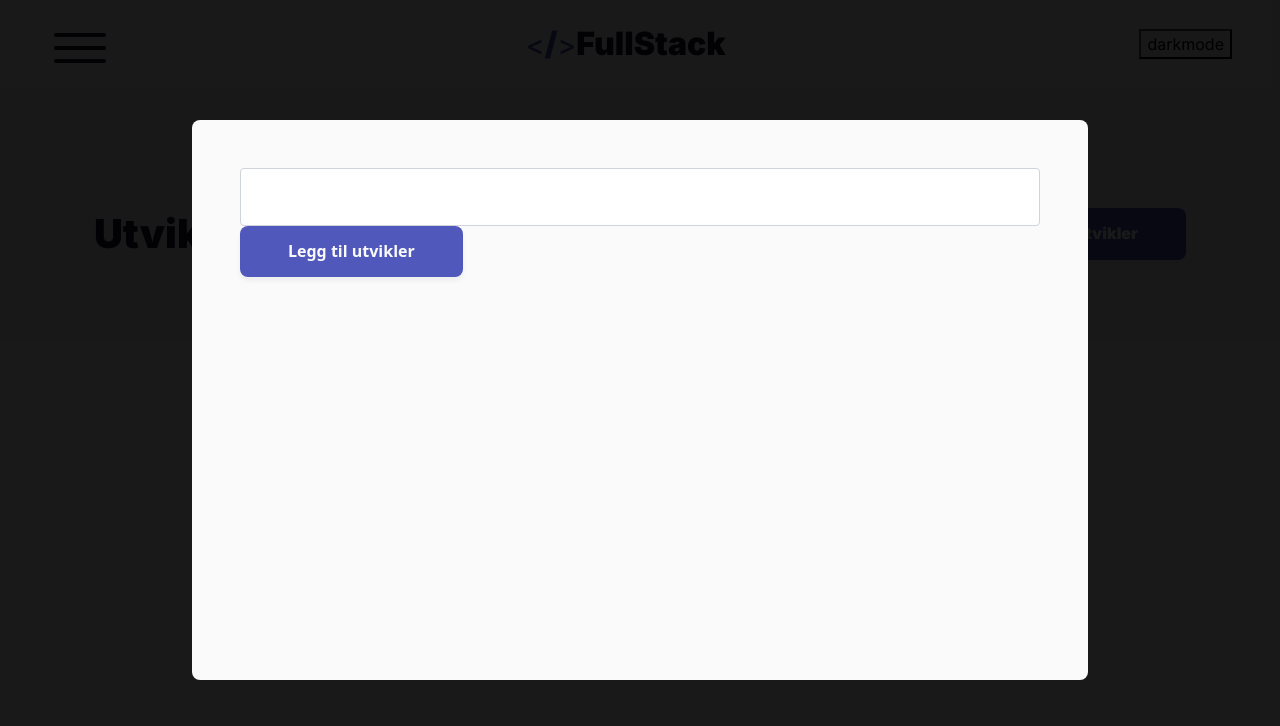
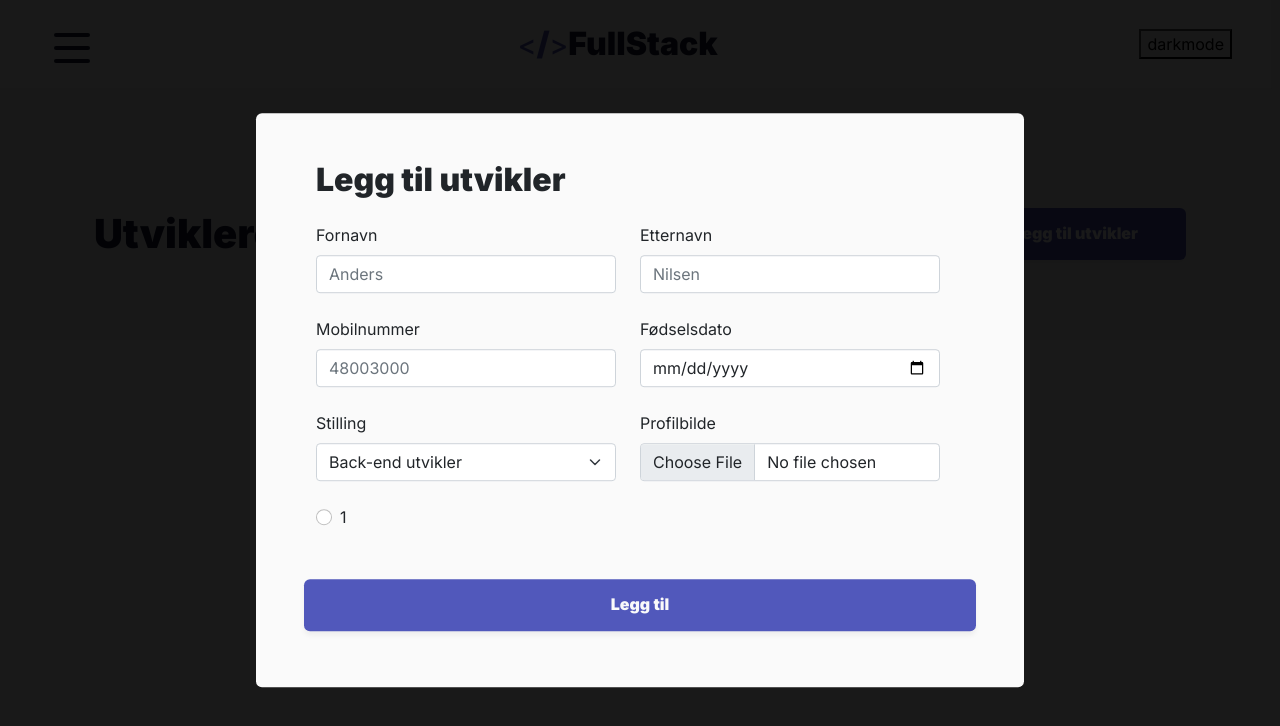
Before and after one commit to sikv007/ds4102-exam-frontend, a Vue app: page /utviklere in a window 1280 px wide. Both pictures are taken after a click on the button "Legg til utvikler". Shown: the top 726 px of the page. Built offline with nearby package versions, Linux system fonts and the light colour scheme; no server answers.

Commit message:
lagt til skjema

```diff
--- a/src/assets/scss/_card.scss
+++ b/src/assets/scss/_card.scss
@@ -6,7 +6,9 @@
   transition: variables.$transition;
   box-shadow: variables.$shadow-small-2;
 
-  a {
+
+
+  .h6 {
     color: variables.$primary;
   }
 
@@ -15,6 +17,7 @@
     width: 8rem;
     height: 8rem;
     border-radius: 50%;
+
     img {
       transition: variables.$transition;
       width: 100%;
--- a/src/assets/scss/_header.scss
+++ b/src/assets/scss/_header.scss
@@ -6,7 +6,7 @@ header {
 
   .hamburger {
     border: 0;
-    width: 4rem;
+    width: 3rem;
     background: none;
     line-height: 0.8;
     cursor: pointer;
--- a/src/assets/scss/_modal.scss
+++ b/src/assets/scss/_modal.scss
@@ -1,8 +1,9 @@
 @use "variables";
 
 .modal {
-  width: 70vw;
-  height: 70vh;
+  width: 60vw;
+  // max-height: 80vh;
+  // overflow: scroll;
   position: fixed;
   top: 50%;
   left: 50%;
--- a/src/assets/scss/_variables.scss
+++ b/src/assets/scss/_variables.scss
@@ -9,8 +9,9 @@ $background-dark-3: #171717;
 $primary: #5158BB;
 $primary-shade: #181A38;
 $primary-tint: #DCDEF1;
+$primary-gradient: linear-gradient(#414696, $primary);
 
-$border-radius: 8px;
+$border-radius: 6px;
 
 $shadow-large: 0px 0px 40px 0 rgba(0, 0, 0, 0.05);
 $shadow-small: 0px 0px 20px 0 rgba(0, 0, 0, 0.05);
--- a/src/assets/scss/main.scss
+++ b/src/assets/scss/main.scss
@@ -24,8 +24,18 @@
 // @import "../../../node_modules/bootstrap/dist/css/bootstrap.min.css";
 @import "../../../node_modules/bootstrap-icons/font/bootstrap-icons.css";
 
+
+body {
+  font-family: "Inter", sans-serif;
+}
+
 a {
   display: inline-block;
+  color: inherit;
+
+  &:hover {
+    color: inherit;
+  }
 }
 
 .nav-link {
@@ -38,7 +48,6 @@ a {
 }
 
 .wrapper {
-  font-family: "Inter", sans-serif;
   background-color: variables.$background-light-1;
   color: variables.$primary-shade;
   // height: 100vh;
--- a/src/components/developers/AddDeveloper.vue
+++ b/src/components/developers/AddDeveloper.vue
@@ -1,6 +1,83 @@
 <template>
-  <form @submit.prevent>
-    <div class="form-floating"><input class="form-control" type="text" /></div>
+  <form @submit.prevent class="p-5">
+    <div class="container">
+      <div class="row">
+        <h2 class="fw-bold mb-4">Legg til utvikler</h2>
+        <div class="row">
+          <div class="col mb-4">
+            <label for="firstName" class="form-label">Fornavn</label>
+            <input
+              class="form-control"
+              type="text"
+              id="firstName"
+              placeholder="Anders"
+            />
+          </div>
+          <div class="col">
+            <label for="lastName" class="form-label">Etternavn</label>
+            <input
+              class="form-control"
+              type="text"
+              id="lastName"
+              placeholder="Nilsen"
+            />
+          </div>
+        </div>
+        <div class="row">
+          <div class="col mb-4">
+            <label for="phone" class="form-label">Mobilnummer</label>
+            <input
+              class="form-control"
+              type="number"
+              id="phone"
+              placeholder="48003000"
+            />
+          </div>
+          <div class="col">
+            <label for="date" class="form-label">Fødselsdato</label>
+            <input
+              class="form-control"
+              type="date"
+              id="date"
+              placeholder="Fødselsdato"
+            />
+          </div>
+        </div>
+        <div class="row">
+          <div class="col">
+            <label for="jobTitle" class="form-label">Stilling</label>
+            <select class="form-select" id="jobTitle">
+              <option value="1">Back-end utvikler</option>
+              <option value="2">Front-end utvikler</option>
+              <option value="5">Full-stack utvikler</option>
+              <option value="3">Interaksjonsdesigner</option>
+              <option value="4">Grafisk Designer</option>
+            </select>
+          </div>
+          <div class="col">
+            <div class="mb-4">
+              <label for="image" class="form-label">Profilbilde</label>
+              <input class="form-control" type="file" id="image" />
+            </div>
+          </div>
+        </div>
+        <div class="row">
+          <div class="col mb-5">
+            <div class="form-check form-check-inline">
+              <label class="form-check-label" for="inlineRadio1">1</label>
+              <input
+                class="form-check-input"
+                type="radio"
+                name="inlineRadioOptions"
+                id="inlineRadio1"
+                value="option1"
+              />
+            </div>
+          </div>
+        </div>
+
+        <base-button>Legg til</base-button>
+      </div>
+    </div>
   </form>
-  <base-button>Legg til utvikler</base-button>
 </template>
--- a/src/components/developers/DevelopersItem.vue
+++ b/src/components/developers/DevelopersItem.vue
@@ -12,7 +12,7 @@
       <div>
         <h4 class="fw-bold mb-0">{{ name }}</h4>
         <p>{{ jobTitle }}</p>
-        <!-- <base-button>Detaljer</base-button> -->
+        <p class="h6">Mer info &rarr;</p>
       </div>
     </article>
   </router-link>
--- a/src/components/shared/ui/BaseModal.vue
+++ b/src/components/shared/ui/BaseModal.vue
@@ -4,7 +4,7 @@
       <div v-if="show" class="modal-overlay"></div>
     </transition>
     <transition name="modal" mode="out-in" @after-enter="addModalClass" @before-leave="removeModalClass">
-      <div v-if="show" class="modal p-5" :class="modalClass">
+      <div v-if="show" class="modal" :class="modalClass">
          <slot></slot>
       </div>
     </transition>
```
